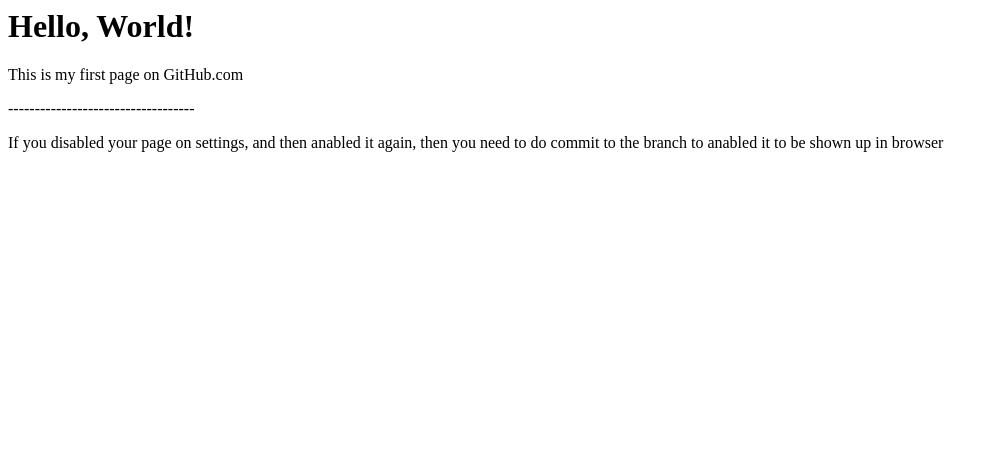
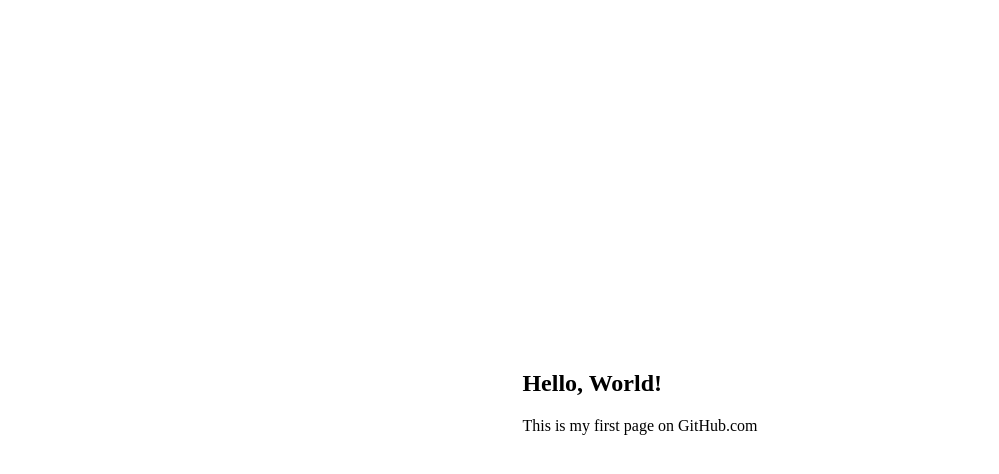
Before and after one commit to number-three/Hello-World, a plain HTML site: page index.html in a window 1280 px wide. Shown: the whole page, without its empty margins (0-999 px from the left). Drawn offline with Linux system fonts and the light colour scheme.

Commit message:
Add styles.css

```diff
--- a/index.html
+++ b/index.html
@@ -1,14 +1,12 @@
 <html>
 <head>
 <title>Hello</title>
+<link rel="stylesheet" href="styles.css">
 </head>
 <body>
-  <h1>Hello, World!</h1>
-  <p>This is my first page on GitHub.com</p>
-  <p>-----------------------------------</p>
-  <p>If you disabled your page on settings,
-    and then anabled it again, then you need
-    to do commit to the branch to anabled it
-    to be shown up in browser</p>
-</body>
+  <section>
+	<h1>Hello, World!</h1>
+	<p>This is my first page on GitHub.com</p>
+  </section>
+<body>
 </html>
--- /dev/null
+++ b/styles.css
@@ -0,0 +1,12 @@
+body {
+}
+section {
+	position: absolute;
+	margin: 0px;
+	top: 50%;
+	left: 50%;
+	transform: translate(-50%, -50%);
+/*	background: grey;
+	color: white;
+	padding: 10px; */
+}
```
